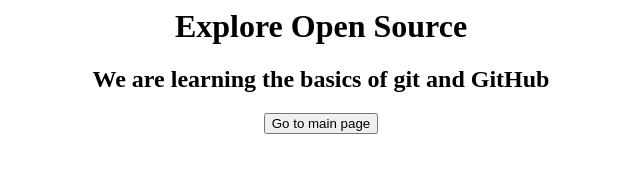
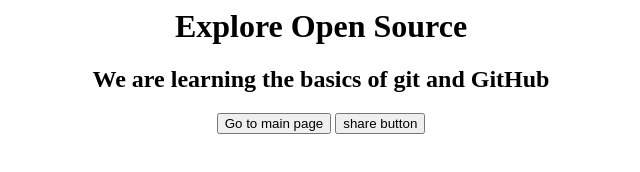
Before and after one commit to Devyanit09/Codechef, a plain HTML site: page index.html in a window 1280 px wide. Shown: the whole page, without its empty margins (319-959 px from the left). Drawn offline with Linux system fonts and the light colour scheme.

Commit message:
added a share button

```diff
--- a/index.html
+++ b/index.html
@@ -8,6 +8,7 @@
 		<h2> We are learning the basics of git and GitHub </h2>
         <p> </p>
 		<button> Go to main page </button>
+		<button>share button</button>
 	</center>
 </body>
 </html>
```
